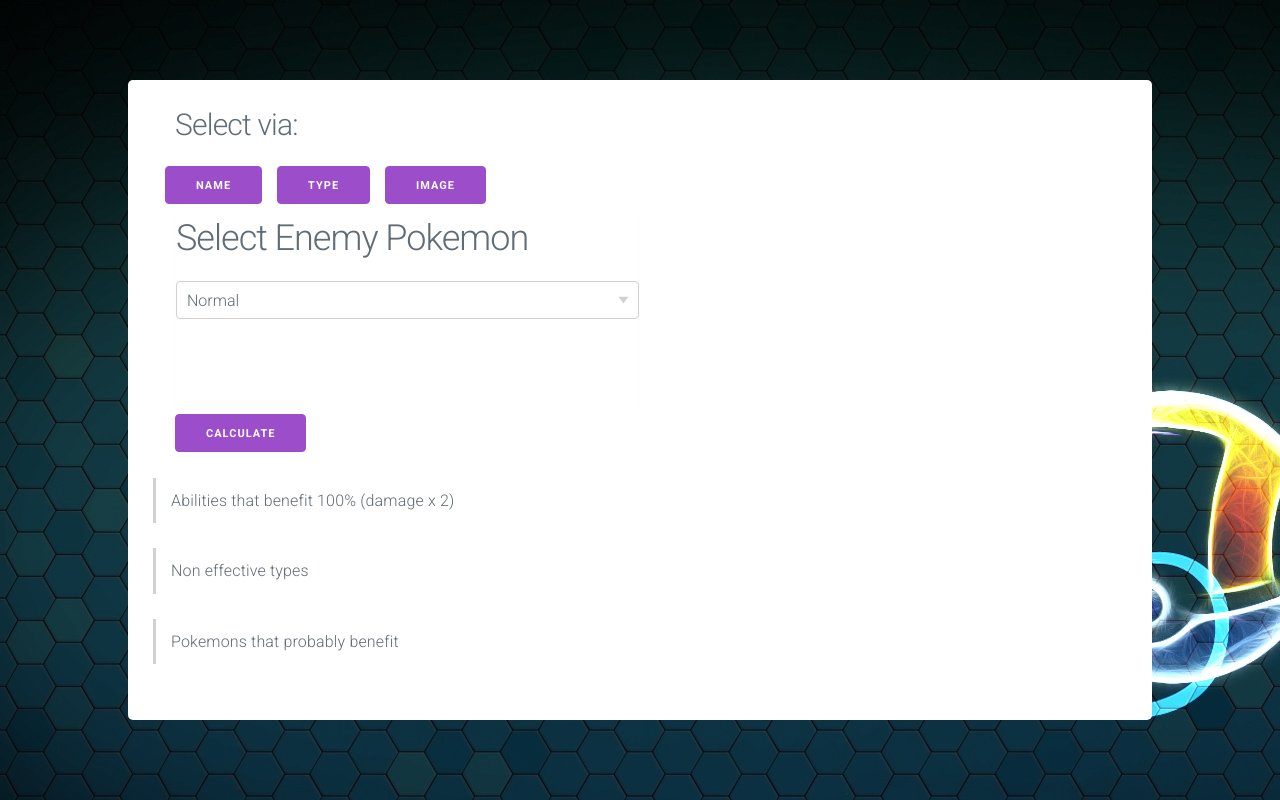
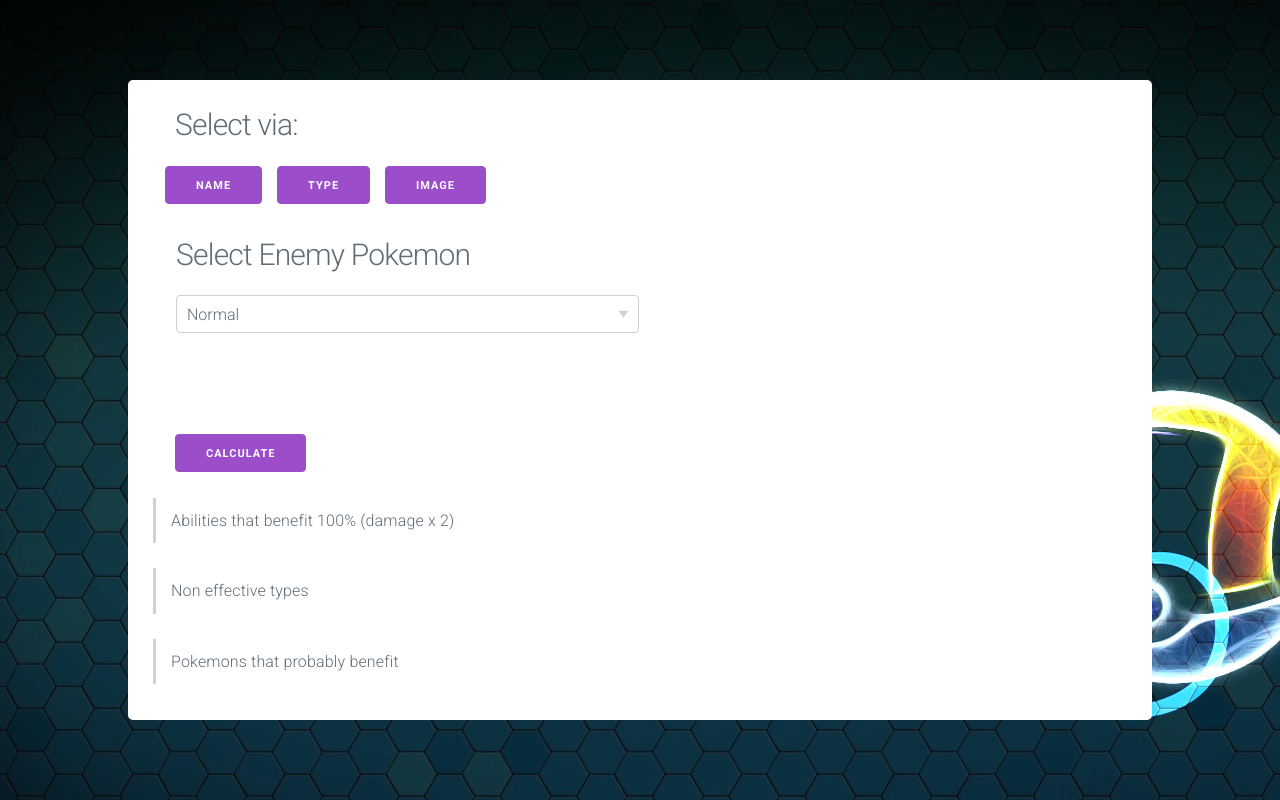
Before and after one commit to netgfx/Pokeback, a plain HTML site: page index.html in a window 1280 px wide. Both pictures are taken after a click on the link "TYPE". Drawn offline with Linux system fonts and the light colour scheme.

Commit message:
visual fix

```diff
--- a/css/main.css
+++ b/css/main.css
@@ -37,6 +37,7 @@ body {
   float: left;
   clear: both;
   position: relative;
+  margin-top: 20px;
 }
 #main-container .selector .inner-selector {
   width: 100%;
--- a/index.html
+++ b/index.html
@@ -37,7 +37,7 @@
                             <input id="enemy-choise" type="text" placeholder="Picachu">
                         </div>
                         <div class="selection selection-type hidden">
-                            <h3> Select Enemy Pokemon</h3>
+                            <h4> Select Enemy Pokemon</h4>
                             <select class="enemy-choise">
                                 <option>Normal</option>
                                 <option>Fire</option>
@@ -60,7 +60,7 @@
                             </select>
                         </div>
                         <div class="selection selection-image hidden">
-                            <h3> Select Enemy Pokemon</h3>
+                            <h4> Select Enemy Pokemon</h4>
                             <div class="input-gallery">Coming soon</div>
                         </div>
                     </div>
```
